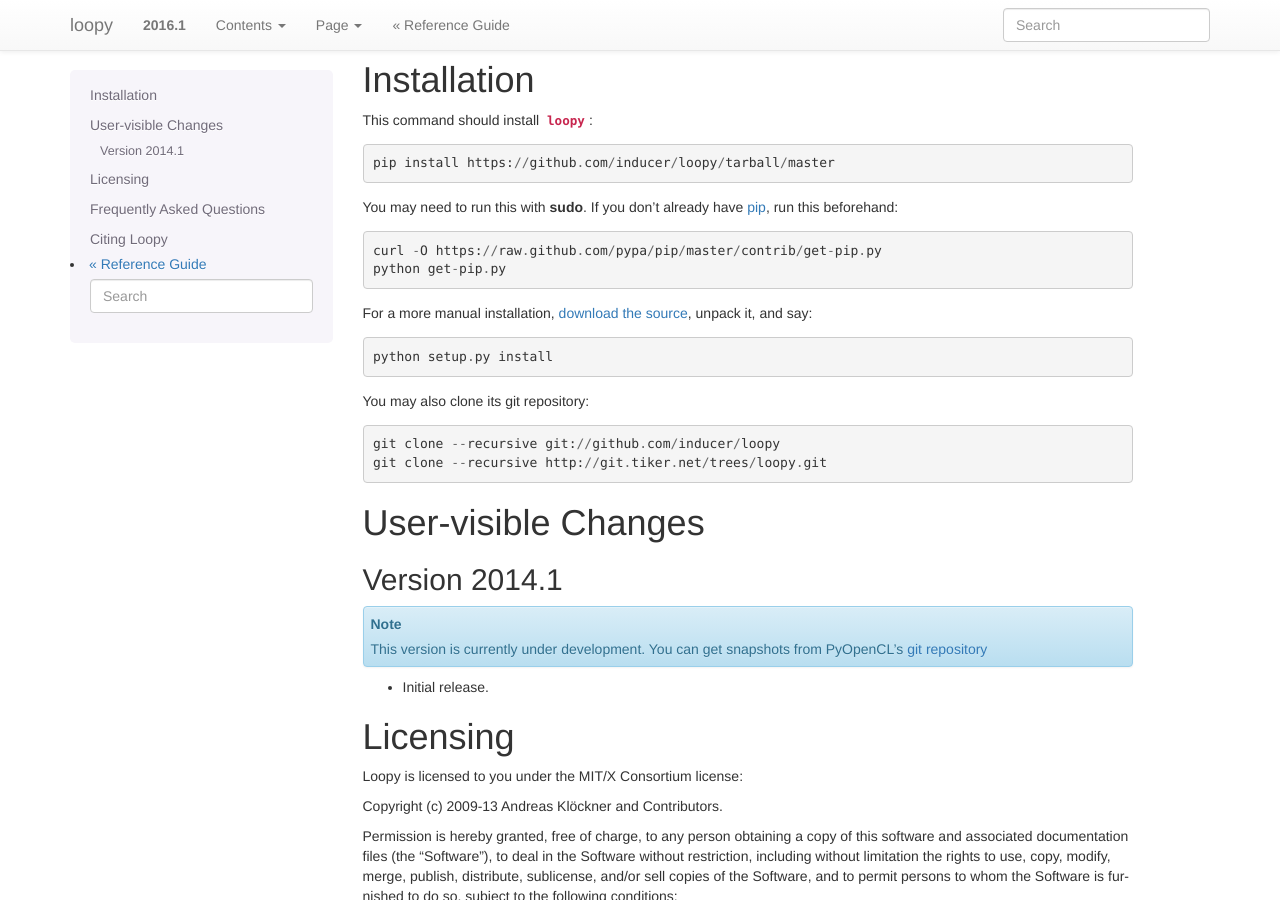
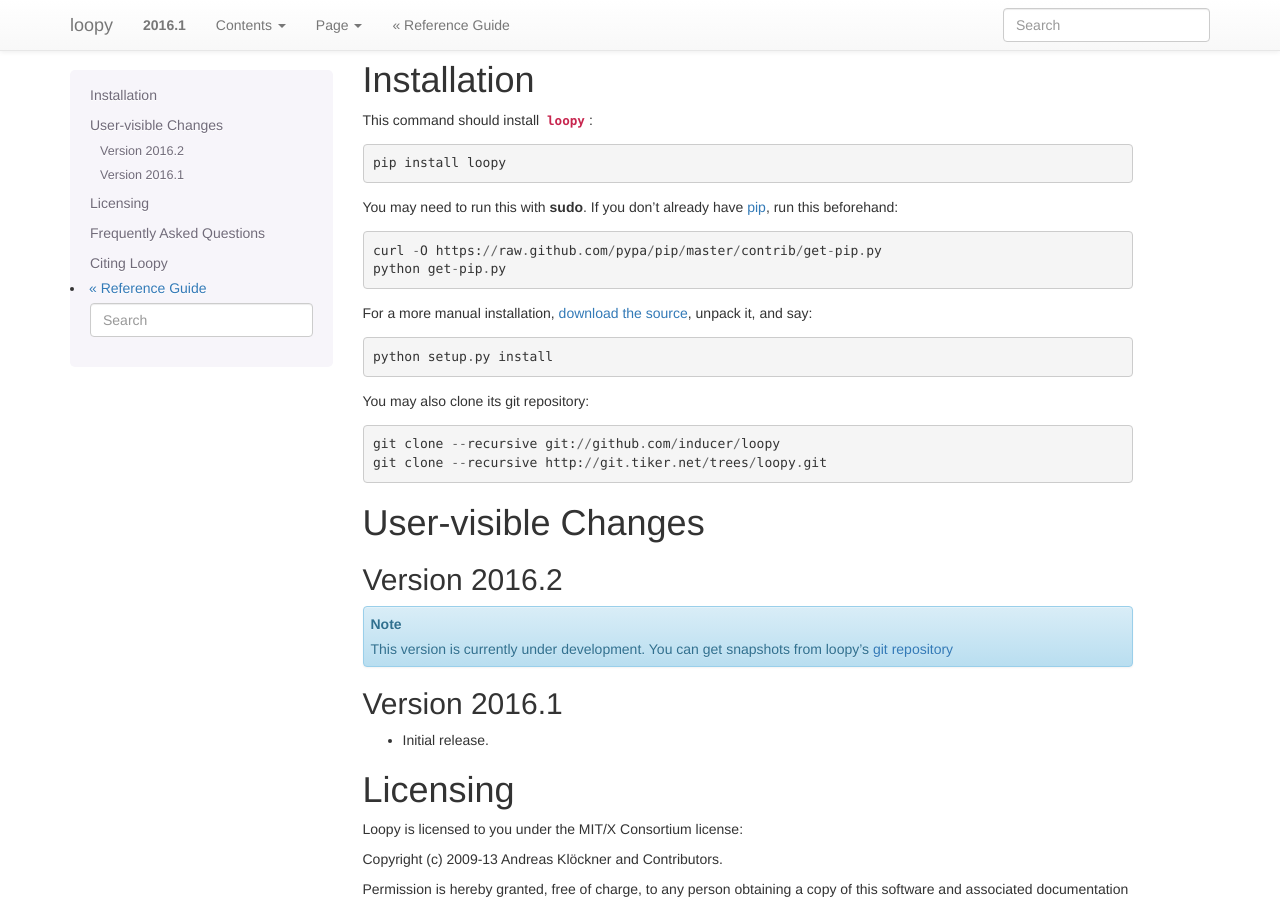
Before and after one commit to inducer/loopy, a Sphinx documentation site: the page built from doc/misc.rst, in a window 1280 px wide and 900 px high. Built offline with Sphinx 7.4.7, drawn with Linux system fonts in a browser that asks for light colours.

Commit message:
Release doc adjustments

```diff
--- a/doc/misc.rst
+++ b/doc/misc.rst
@@ -5,7 +5,7 @@ Installation
 
 This command should install :mod:`loopy`::
 
-    pip install https://github.com/inducer/loopy/tarball/master
+    pip install loopy
 
 You may need to run this with :command:`sudo`.
 If you don't already have `pip <https://pypi.python.org/pypi/pip>`_,
@@ -27,12 +27,15 @@ You may also clone its git repository::
 User-visible Changes
 ====================
 
-Version 2014.1
+Version 2016.2
 --------------
 .. note::
 
     This version is currently under development. You can get snapshots from
-    PyOpenCL's `git repository <https://github.com/inducer/loopy>`_
+    loopy's `git repository <https://github.com/inducer/loopy>`_
+
+Version 2016.1
+--------------
 
 * Initial release.
 
```
